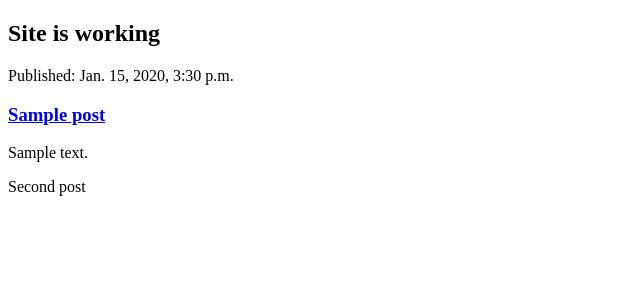
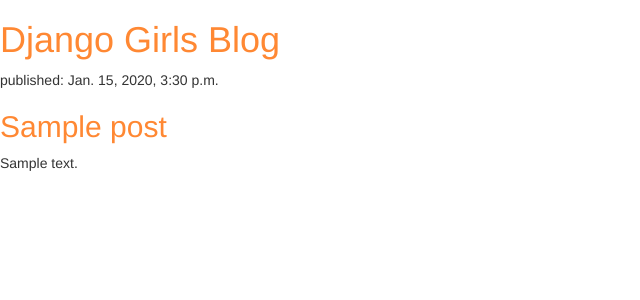
Before and after one commit to Manish-210/MyBlogs, a Django app: template blog/templates/blog/post_list.html in a window 1280 px wide. Shown: the top 300 px of the page, without its empty margins (0-640 px from the left). Run offline with Django 3.2, Linux system fonts and the light colour scheme; the template is opened without the code that fills it: values that come from a table or form of the project are taken from there, others are empty; tables that the repository leaves empty hold one stand-in row (values such as "Sample post"); some libraries are stand-ins or nearby versions.

Commit message:
css added

```diff
--- /dev/null
+++ b/blog/static/css/blog.css
@@ -0,0 +1,6 @@
+h1 a, h2 a {
+    color: #FF8833;
+}
+.post-title{
+  color: blue;
+}
--- a/blog/templates/blog/post_list.html
+++ b/blog/templates/blog/post_list.html
@@ -1,35 +1,28 @@
-<!DOCTYPE html>
+{% load static %}
 <html>
 
 
   <head>
-    <meta charset="utf-8">
     <title>Manish's Blog</title>
+    <link rel="stylesheet" href="//maxcdn.bootstrapcdn.com/bootstrap/3.2.0/css/bootstrap.min.css">
+    <link rel="stylesheet" href="//maxcdn.bootstrapcdn.com/bootstrap/3.2.0/css/bootstrap-theme.min.css">
+    <link rel="stylesheet" href="{% static 'css/blog.css' %}">
   </head>
 
 
   <body>
+        <div>
+            <h1><a href="/">Django Girls Blog</a></h1>
+        </div>
 
-    <h2>Site is working</h2>
-    <div class="">
-      {% for post in posts %}
-      <p>Published: {{post.published_date }}</p>
-      <h3>
-        <a href="#">{{post.title}}</a>
-      </h3>
-      <p>{{post.text|linebreaksbr}}</p>
-
-      {% endfor %}
-    </div>
-    <div class="">
-      Second post
-    </div>
-
-
-
-  </body>
-
-
+        {% for post in posts %}
+            <div>
+                <p>published: {{ post.published_date }}</p>
+                <h2><a href="">{{ post.title }}</a></h2>
+                <p>{{ post.text|linebreaksbr }}</p>
+            </div>
+        {% endfor %}
+    </body>
 
 
 
```
